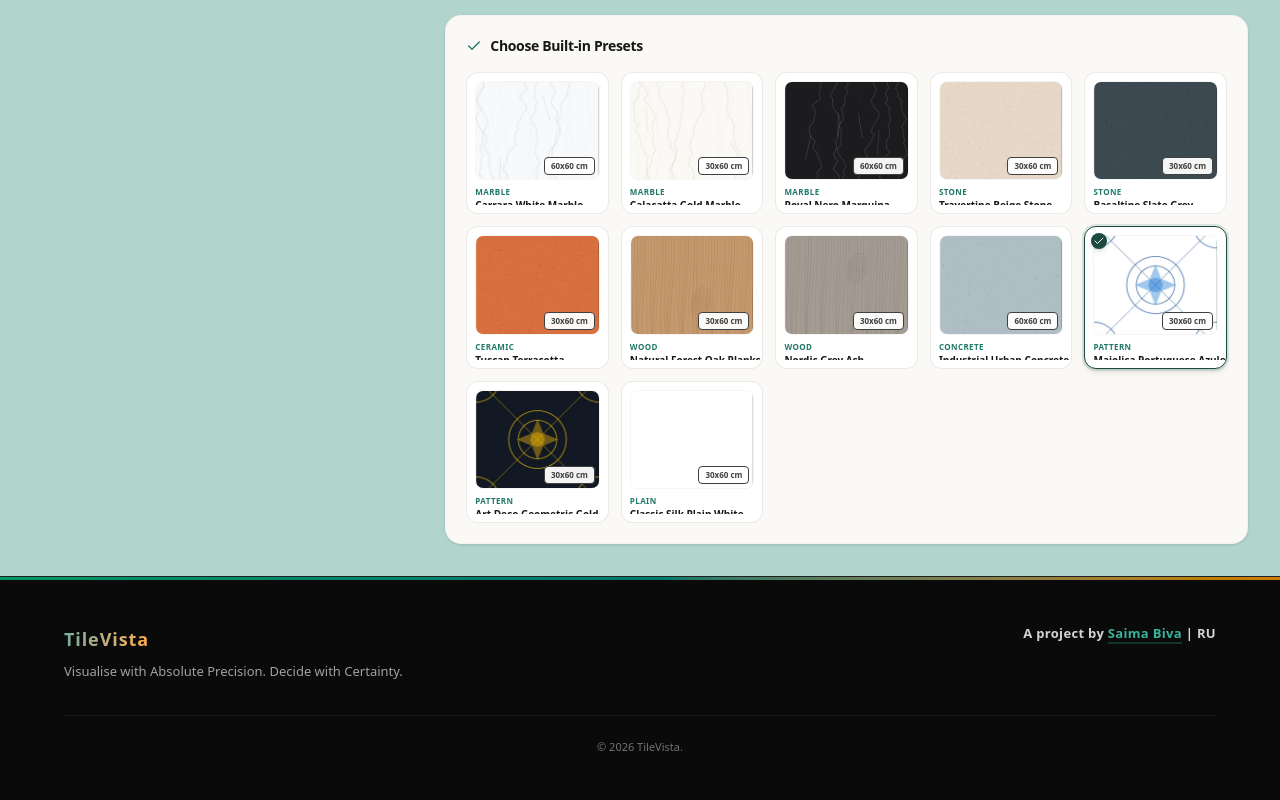
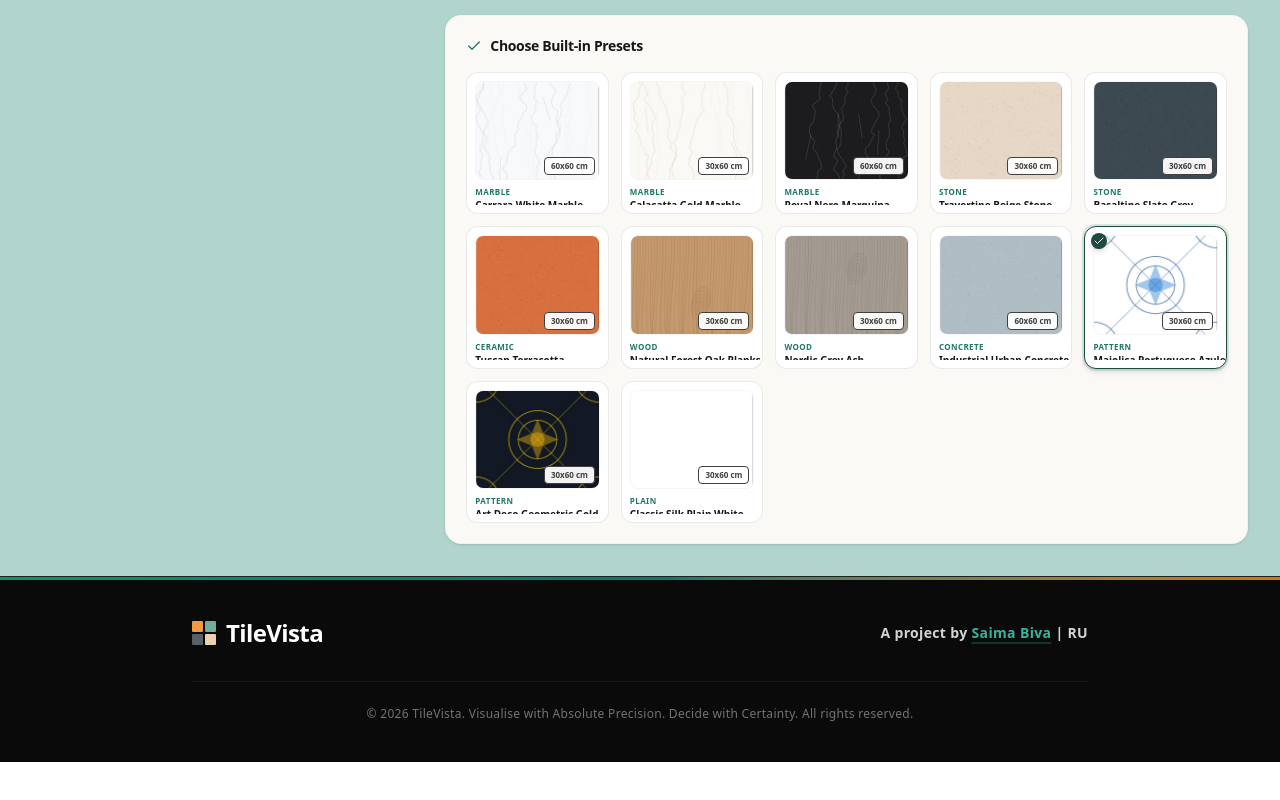
Before and after one commit to rjtanjid24/tilevista, a React (Vite) app: page / in a window 1280 px wide. Shown: the part 936-1736 px from the top of the page. After the commit the page ends 1698 px from the top, so only its background shows below. Built offline with nearby package versions, Linux system fonts and the light colour scheme.

Commit message:
refactor(ui): update footer layout and branding
Refine footer dimensions and update brand icon to match header design for visual consistency.

```diff
--- a/src/App.tsx
+++ b/src/App.tsx
@@ -593,24 +593,27 @@
       )}
 
       {/* 3. Premium Elegant Device-Friendly Footer */}
-      <footer className="bg-neutral-950 border-t border-neutral-800/80 px-6 py-12 text-neutral-400 text-xs mt-auto relative overflow-hidden" id="tilevista-footer">
+      <footer className="bg-neutral-950 border-t border-neutral-800/80 px-6 py-10 text-neutral-400 text-xs mt-auto relative overflow-hidden" id="tilevista-footer">
         {/* Subtle decorative premium gradient bar at the top */}
         <div className="absolute top-0 left-0 right-0 h-[3px] bg-gradient-to-r from-emerald-500 via-teal-600 to-amber-500 opacity-80" />
 
-        <div className="max-w-6xl mx-auto flex flex-col md:flex-row justify-between items-center md:items-start gap-8 text-center md:text-left animate-fade-in" id="footer-container">
-          {/* Brand & Tagline - Left Column */}
-          <div className="space-y-2 max-w-md" id="footer-brand">
-            <h3 className="text-white font-black text-lg tracking-wider font-sans flex items-center justify-center md:justify-start gap-2">
-              <span className="bg-gradient-to-r from-[#72AD9C] to-[#FFAA47] text-transparent bg-clip-text">TileVista</span>
+        <div className="max-w-4xl mx-auto flex flex-col md:flex-row items-center justify-between gap-6 text-center md:text-left animate-fade-in" id="footer-container">
+          {/* Brand - Left Column: uses exact same logo icon grid and typography from header */}
+          <div className="flex items-center gap-2.5" id="footer-brand">
+            <div className="grid grid-cols-2 gap-0.5 w-6 h-6 shrink-0" id="footer-logo-icon-grid">
+              <div className="bg-[#F19A3E] rounded-[1px]" /> {/* Orange */}
+              <div className="bg-[#72AD9C] rounded-[1px]" /> {/* Teal */}
+              <div className="bg-[#566266] rounded-[1px]" /> {/* Grey */}
+              <div className="bg-[#EAD2AC] rounded-[1px]" /> {/* Beige */}
+            </div>
+            <h3 className="text-2xl font-black tracking-tight text-white font-sans" id="footer-tilevista-title">
+              TileVista
             </h3>
-            <p className="text-neutral-400 text-[13px] font-medium leading-relaxed">
-              Visualise with Absolute Precision. Decide with Certainty.
-            </p>
           </div>
 
           {/* Academic Portfolio Credit & Link - Right Column */}
-          <div className="space-y-2 flex flex-col items-center md:items-end" id="footer-academic">
-            <p className="text-neutral-300 text-[13px] font-bold tracking-wide">
+          <div className="flex flex-col items-center md:items-end" id="footer-academic">
+            <p className="text-neutral-300 text-[13px] sm:text-sm font-bold tracking-wide">
               A project by{" "}
               <a
                 href="https://saimabiva.pro.bd/"
@@ -626,9 +629,9 @@
           </div>
         </div>
 
-        {/* Minimal Copyright border top */}
-        <div className="max-w-6xl mx-auto mt-8 pt-6 border-t border-neutral-900 text-center text-[11px] text-neutral-500">
-          © 2026 TileVista.
+        {/* Extended, elegant Copyright border top */}
+        <div className="max-w-4xl mx-auto mt-8 pt-6 border-t border-neutral-900 text-center text-xs text-neutral-500 tracking-wide">
+          © 2026 TileVista. Visualise with Absolute Precision. Decide with Certainty. All rights reserved.
         </div>
       </footer>
     </div>
```
